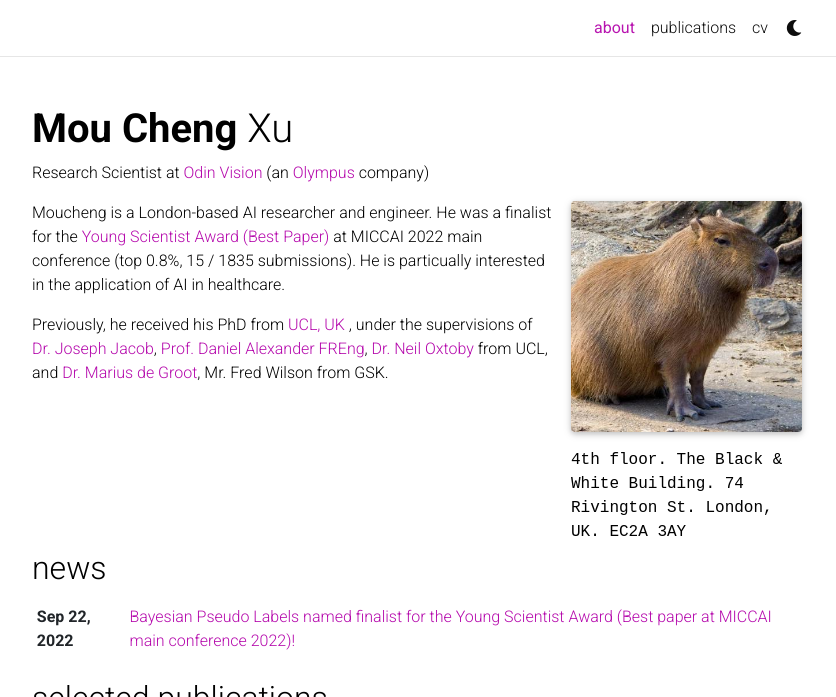
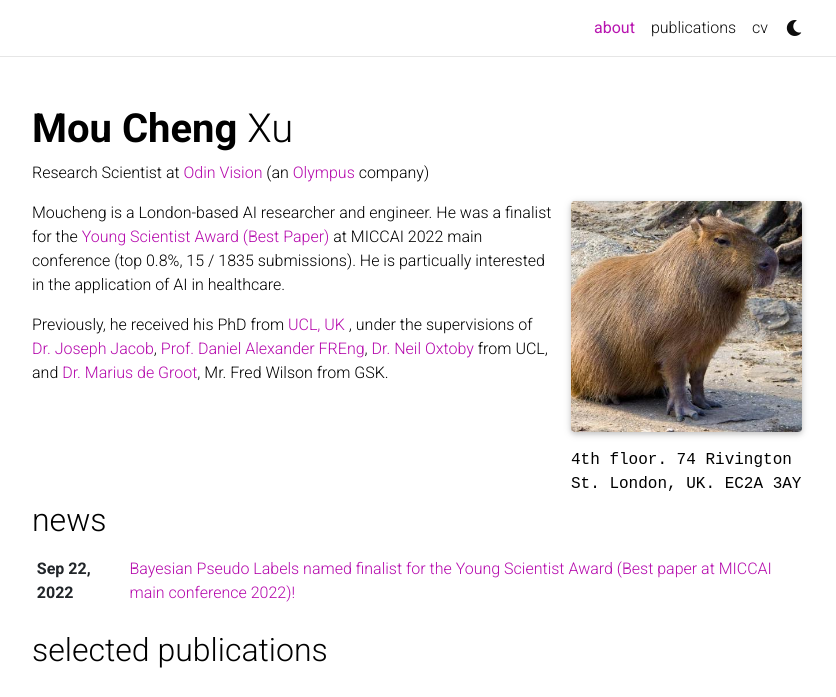
Before and after one commit to moucheng2017/moucheng2017.github.io, a Jekyll site: the page built from _pages/about.md, in a window 1280 px wide and 1015 px high, cut to the strip 0-697 px from the top of the window. Shown: the whole strip, without its empty margins (223-1059 px from the left). Built offline with Jekyll 4.4.1, drawn with Linux system fonts in a browser that asks for light colours; comment, search, counter and statistics services are not loaded; a style sheet for code colours, icons or effects is not loaded.

Commit message:
Update about.md update address

```diff
--- a/_pages/about.md
+++ b/_pages/about.md
@@ -10,7 +10,7 @@
   image: prof_pic.jpeg
   image_circular: false # crops the image to make it circular
   address: >
-    <p>4th floor. The Black & White Building. 74 Rivington St. London, UK. EC2A 3AY </p>
+    <p>4th floor. 74 Rivington St. London, UK. EC2A 3AY </p>
 
 news: true  # includes a list of news items
 latest_posts: false  # includes a list of the newest posts
```
